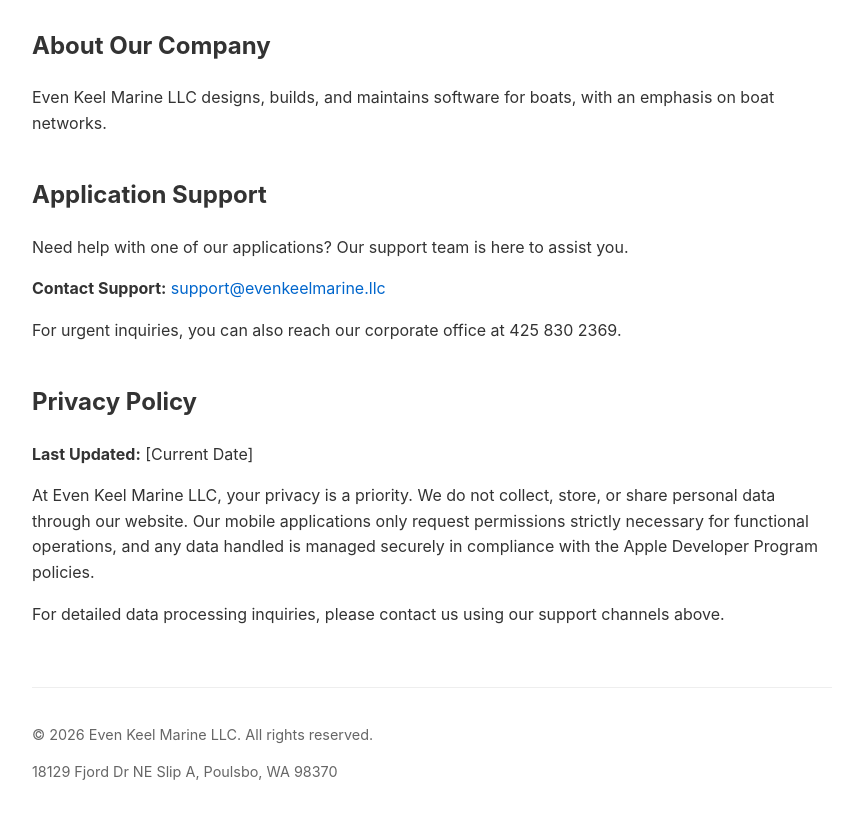
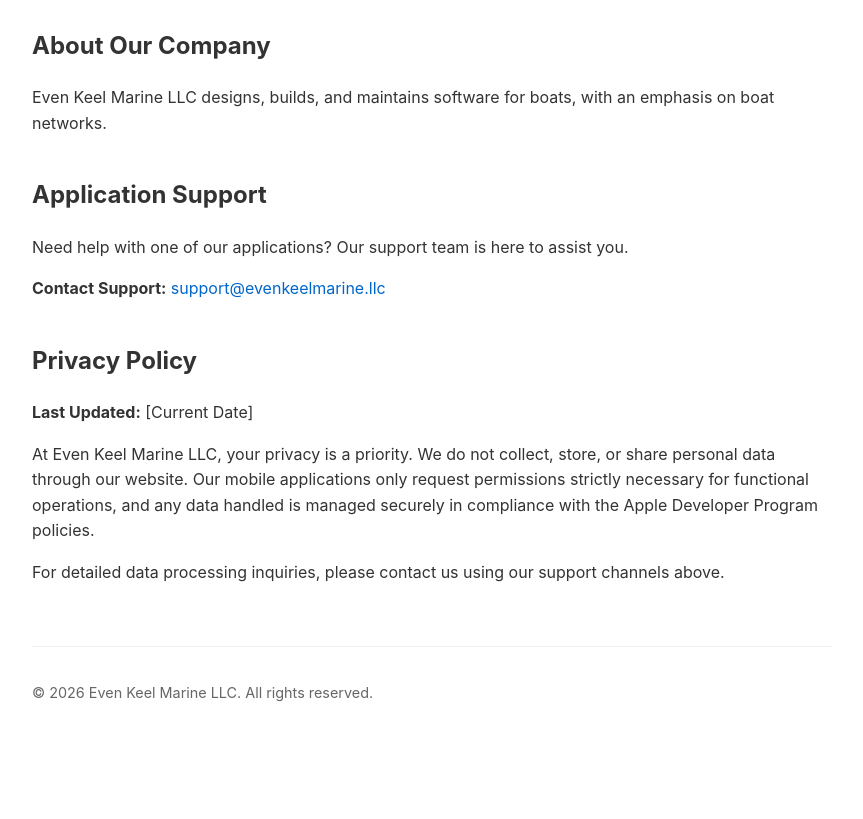
Before and after one commit to even-keel-marine-llc/even-keel-marine-llc.github.io, a plain HTML site: page index.html in a window 1280 px wide. Shown: the part 173-992 px from the top of the page, without its empty margins (208-1071 px from the left). After the commit the page ends 931 px from the top, so only its background shows below. Drawn offline with Linux system fonts and the light colour scheme.

Commit message:
remove personal information

```diff
--- a/index.html
+++ b/index.html
@@ -31,7 +31,6 @@
             <h2>Application Support</h2>
             <p>Need help with one of our applications? Our support team is here to assist you.</p>
             <p><strong>Contact Support:</strong> <a href="mailto:">support@evenkeelmarine.llc</a></p>
-            <p>For urgent inquiries, you can also reach our corporate office at 425 830 2369.</p>
         </section>
 
         <section id="privacy">
@@ -44,7 +43,6 @@
 
     <footer>
         <p>&copy; 2026 Even Keel Marine LLC. All rights reserved.</p>
-        <p>18129 Fjord Dr NE Slip A, Poulsbo, WA 98370</p>
     </footer>
 
 </body>
```
